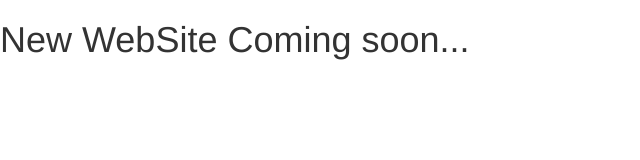
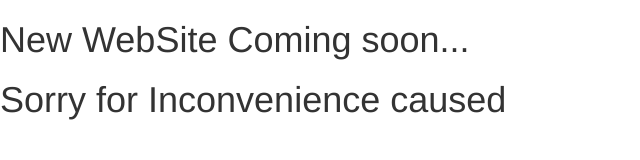
Before and after one commit to kgupta786/kgupta786.github.io, a plain HTML site: page index.html in a window 1280 px wide. Shown: the whole page, without its empty margins (0-640 px from the left). Drawn offline with Linux system fonts and the light colour scheme.

Commit message:
Update index.html

```diff
--- a/index.html
+++ b/index.html
@@ -26,7 +26,7 @@ Smartphone Compatible web template, free webdesigns for Nokia, Samsung, LG, Sony
 <body>
 
 	<h1>New WebSite Coming soon...</h1>
-
+<h1>Sorry for Inconvenience caused</h1>
 
 </body>
 </html>
```
